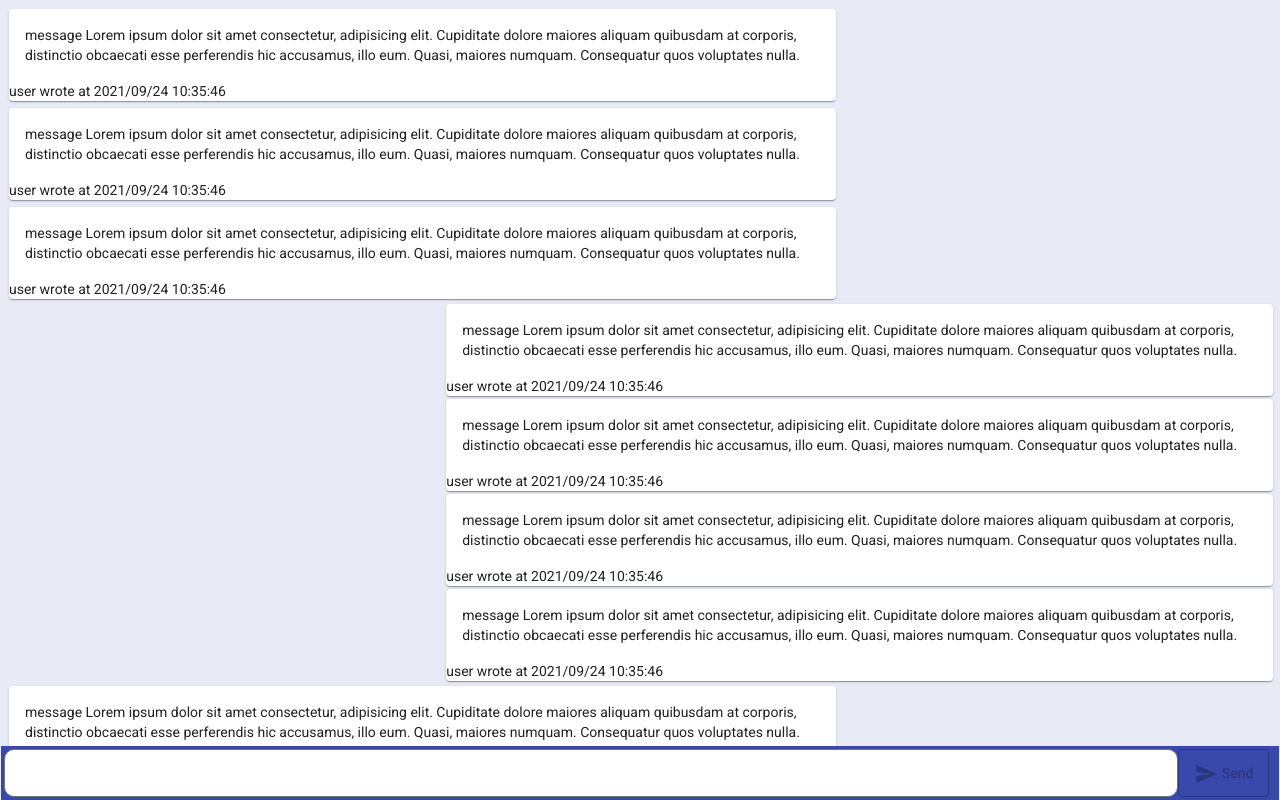
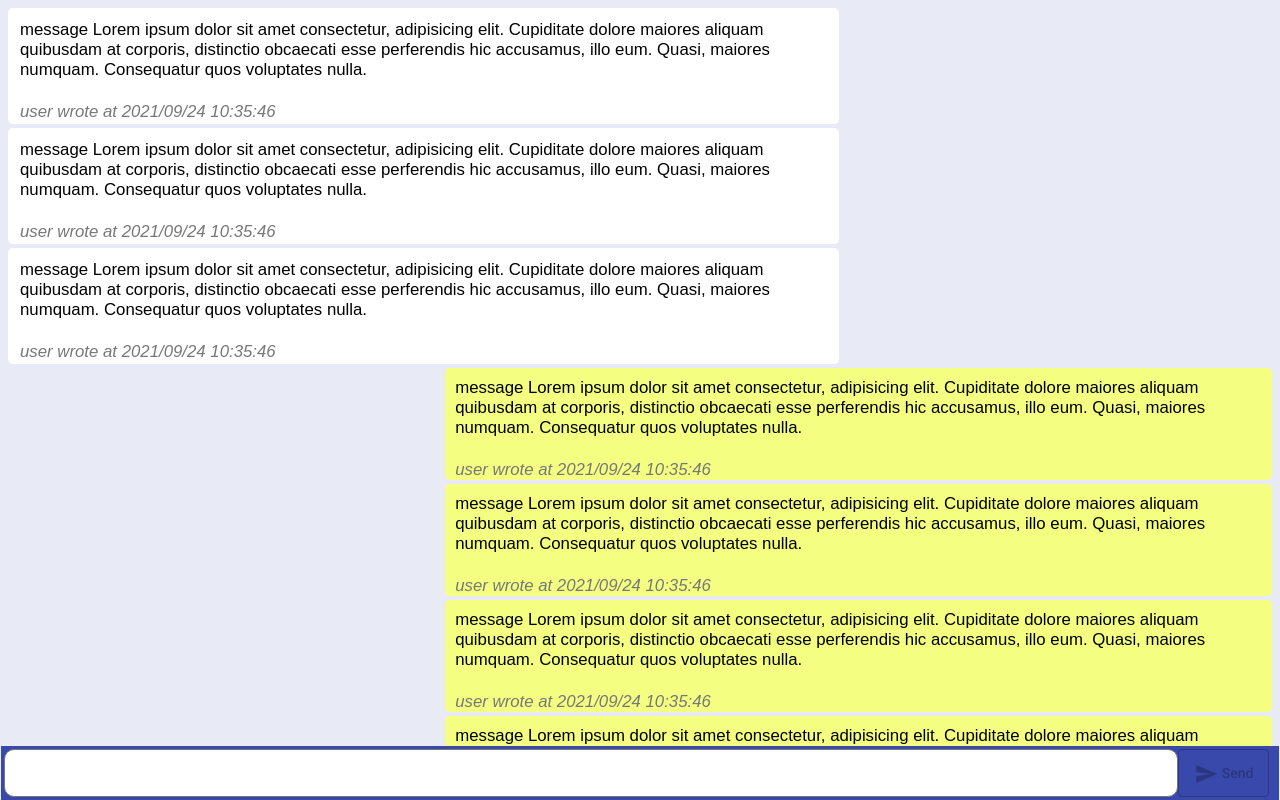
Before and after one commit to robmanganelly/simple-chat-client, an Angular app: page / in a window 1280 px wide. Shown: the top 800 px of the page. Built offline with nearby package versions, Linux system fonts and the light colour scheme.

Commit message:
changing bubble layout

```diff
--- a/src/app/components/chat-bubble/chat-bubble.component.html
+++ b/src/app/components/chat-bubble/chat-bubble.component.html
@@ -1,12 +1,27 @@
-<div [ngClass]="{'left-chat-bubble': userSentTheMessage, 'right-chat-bubble': !userSentTheMessage}">
-  <mat-card>
-    <!-- <mat-card-header> -->
-      <!-- <mat-card-subtitle>user wrote at 2021/09/24 10:35:46</mat-card-subtitle> -->
-    <!-- </mat-card-header> -->
+<!-- <div [ngClass]="{'left-chat-bubble': userSentTheMessage, 'right-chat-bubble prim-color-lgt': !userSentTheMessage}">
     <mat-card-content>
-      <p>message Lorem ipsum dolor sit amet consectetur, adipisicing elit. Cupiditate dolore maiores aliquam quibusdam at corporis, distinctio obcaecati esse perferendis hic accusamus, illo eum. Quasi, maiores numquam. Consequatur quos voluptates nulla.</p>
+      <p>
+        message Lorem ipsum dolor sit amet consectetur,
+        adipisicing elit. Cupiditate dolore maiores aliquam quibusdam at corporis,
+        distinctio obcaecati esse perferendis hic accusamus, illo eum. Quasi, maiores numquam.
+        Consequatur quos voluptates nulla.
+      </p>
     </mat-card-content>
-  <mat-card-footer>user wrote at 2021/09/24 10:35:46</mat-card-footer>
+    <mat-card-footer><span>user wrote at 2021/09/24 10:35:46</span></mat-card-footer>
   </mat-card>
 
+</div> -->
+
+<div [ngClass]="{'left-chat-bubble white-bubble': userSentTheMessage, 'right-chat-bubble acc-color-lgt': !userSentTheMessage}">
+  <div>
+    <div>
+      <p class="bubble-text">
+        message Lorem ipsum dolor sit amet consectetur,
+        adipisicing elit. Cupiditate dolore maiores aliquam quibusdam at corporis,
+        distinctio obcaecati esse perferendis hic accusamus, illo eum. Quasi, maiores numquam.
+        Consequatur quos voluptates nulla.
+      </p>
+    </div>
+    <div><span class="bubble-footer">user wrote at 2021/09/24 10:35:46</span></div>
+  </div>
 </div>
--- a/src/app/components/chat-bubble/chat-bubble.component.scss
+++ b/src/app/components/chat-bubble/chat-bubble.component.scss
@@ -1,7 +1,9 @@
 @mixin chat-bubble{
   max-width: 65%;
-  font-family: 'Times New Roman', Times, serif;
-  margin: 3px;
+  font-family: Arial, Helvetica, sans-serif;
+  margin:4px;
+  border-radius:5px;
+  font-size: 1.2em
 }
 
 @mixin top-bubble{
@@ -22,3 +24,19 @@
   @include chat-bubble;
   margin-left: auto;
 }
+
+.bubble-footer{
+  margin-left: auto;
+  padding: 2px;
+  padding-left: 10px;
+  color: #777;
+  font-style: italic;
+}
+.bubble-text{
+  text-align: left;
+  padding: 10px;
+}
+
+.white-bubble{
+  background-color: white;
+}
--- a/src/styles.scss
+++ b/src/styles.scss
@@ -45,9 +45,11 @@ body { margin: 0; font-family: Roboto, "Helvetica Neue", sans-serif; }
   --color-primary: #{map-get($simple-chat-client-primary, default)};
   --color-primary-lgt: #{map-get($simple-chat-client-primary, lighter)};
   --color-primary-drk: #{map-get($simple-chat-client-primary, darker)};
-  // --color-accent: #{mat-color($simple-chat-client-accent)};
-  // --color-warn: #{mat-color($simple-chat-client-warn)};
-  // --color-success: #{mat-color($simple-chat-client-success)};
+  --color-accent: #{map-get($simple-chat-client-accent, default)};
+  --color-accent-lgt: #{map-get($simple-chat-client-accent, lighter)};
+  --color-accent-drk: #{map-get($simple-chat-client-accent, darker)};
+  // --color-warn: #{map-get($simple-chat-client-warn)};
+  // --color-success: #{map-get($simple-chat-client-success)};
 }
 
 .prim-color{
@@ -59,3 +61,13 @@ body { margin: 0; font-family: Roboto, "Helvetica Neue", sans-serif; }
 .prim-color-drk{
   background-color: var(--color-primary-drk);
 }
+
+.acc-color{
+  background-color: var(--color-accent);
+}
+.acc-color-lgt{
+  background-color: var(--color-accent-lgt);
+}
+.acc-color-drk{
+  background-color: var(--color-accent-drk);
+}
```
